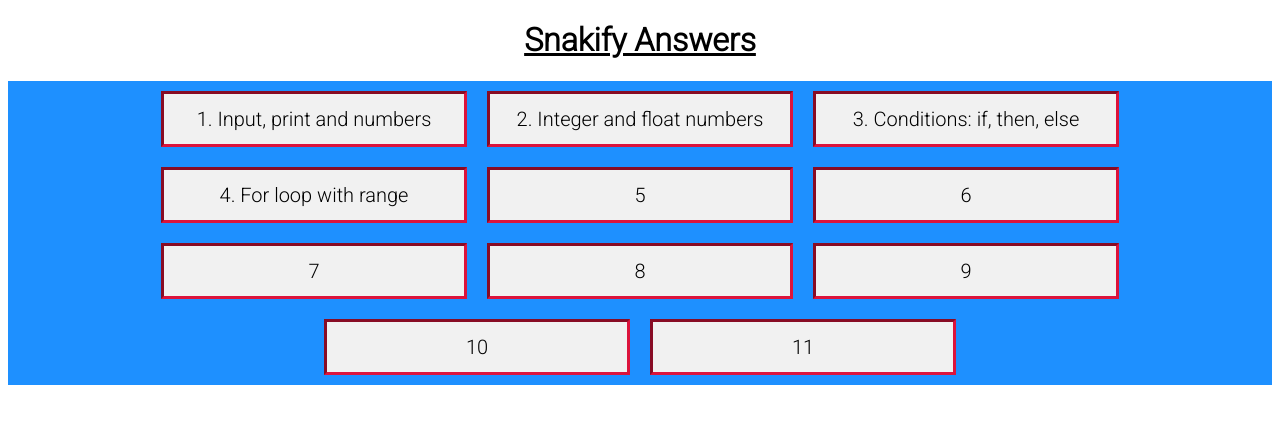
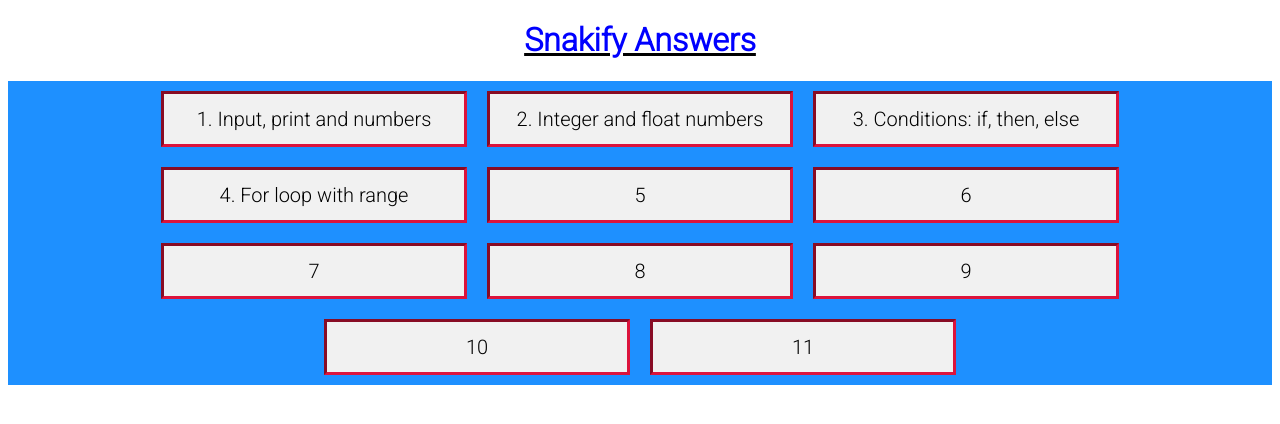
Before and after one commit to snakifyanswers/snakifyanswers, a plain HTML site: page index.html in a window 1280 px wide. Drawn offline with Linux system fonts and the light colour scheme.

Commit message:
removed scroll bar

```diff
--- a/css/main.css
+++ b/css/main.css
@@ -6,6 +6,9 @@
 h1 {
     text-decoration: underline;
     text-align: center;
+}
+body{
+    overflow: hidden;
 }
 .module-selector {
     display: flex;
--- a/index.html
+++ b/index.html
@@ -7,7 +7,7 @@
     </head>
     <title>Snakify Answers</title>
     <body id="main">
-        <h1 class="title">Snakify Answers</h1>
+        <h1 class="title"><span style="color:blue">Snakify Answers</span></h1>
         <div class="module-selector">
             <div id="module1" onclick="createModule(1)">1. Input, print and numbers</div>
             <div id="module2" onclick="createModule(2)">2. Integer and float numbers</div>
```
